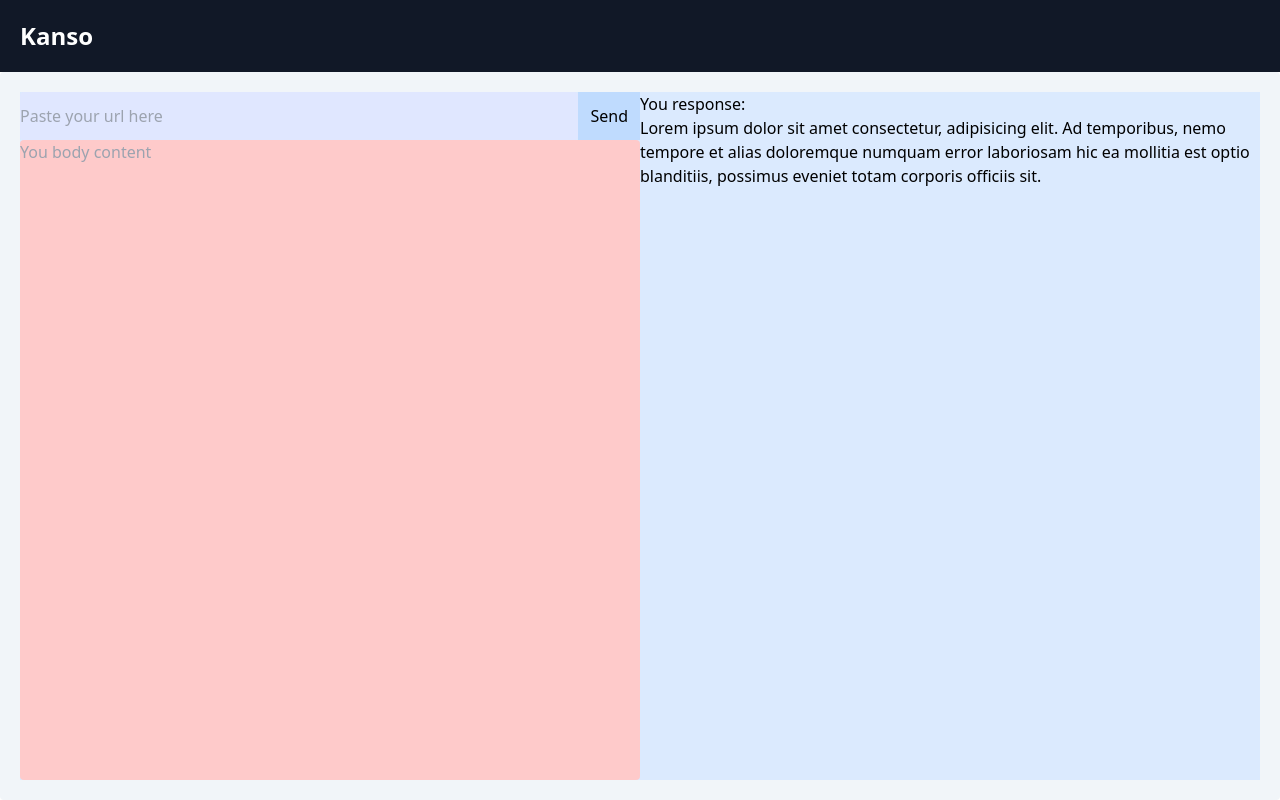
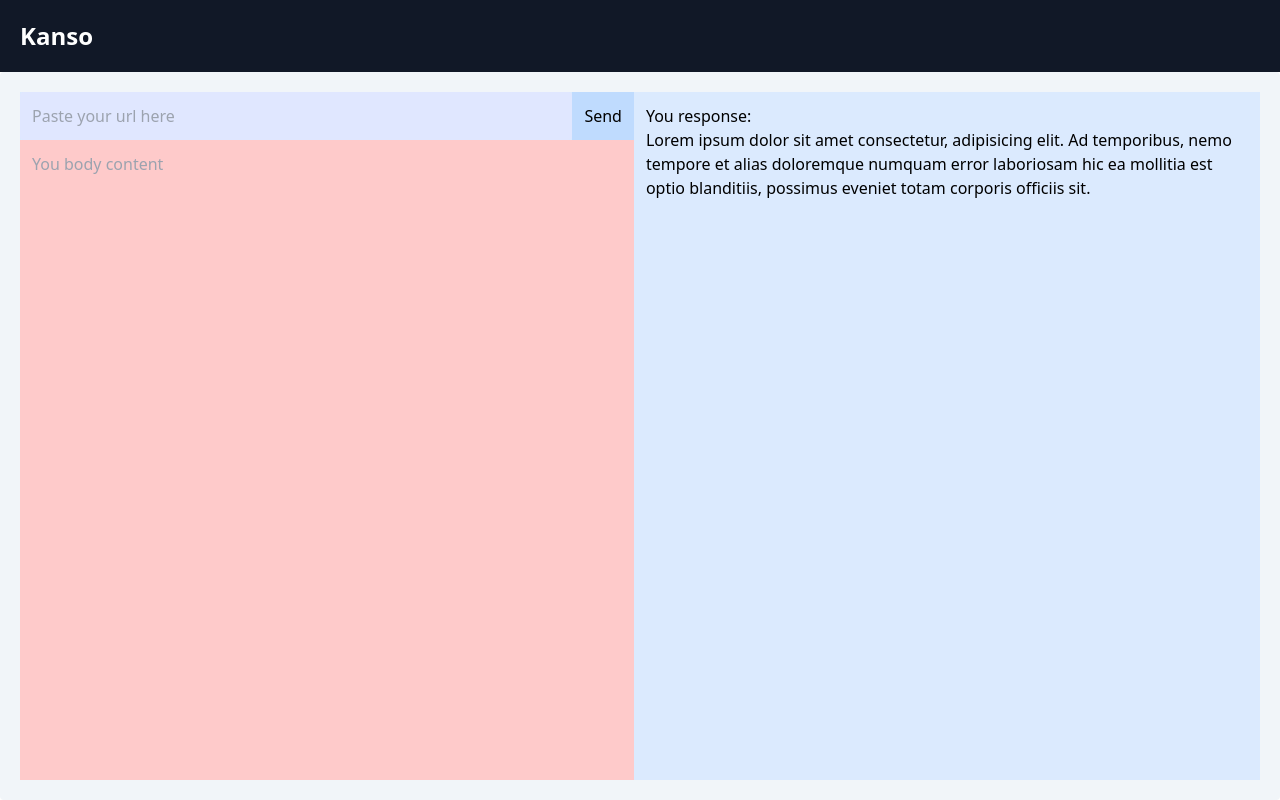
Before and after one commit to flakevine/kanso, a React (Vite) app: page / in a window 1280 px wide. Built offline with nearby package versions, Linux system fonts and the light colour scheme.

Commit message:
Add some padding to request/response panels

```diff
--- a/src/components/RequestPanel.tsx
+++ b/src/components/RequestPanel.tsx
@@ -4,10 +4,10 @@ export default function Form() {
     return (
         <div className='bg-blue-100 flex flex-col w-full h-full'>
             <div className='flex'>
-                <input className='bg-indigo-100 rounded w-full' type="text" value={url} onChange={(event) => setUrl(event.target.value)} placeholder='Paste your url here' />
+                <input className='bg-indigo-100 rounded w-full outline-none p-3' type="text" value={url} onChange={(event) => setUrl(event.target.value)} placeholder='Paste your url here' />
                 <input className='bg-blue-200 p-3' type="button" value="Send" onClick={() => window.alert("Sending message")} />
             </div>
-            <textarea className='bg-red-200 rounded h-full resize-none' placeholder='You body content' />
+            <textarea className='bg-red-200 h-full resize-none outline-none p-3' placeholder='You body content' />
         </div>
     );
 }
--- a/src/components/ResponsePanel.tsx
+++ b/src/components/ResponsePanel.tsx
@@ -2,7 +2,7 @@ import { useState } from 'react'
 export default function Form() {
     const [url, setUrl] = useState("");
     return (
-        <div className='bg-blue-100 flex flex-col w-full h-full overflow-auto'>
+        <div className='bg-blue-100 flex flex-col w-full h-full overflow-auto p-3'>
             <p>You response:</p>
             <p>Lorem ipsum dolor sit amet consectetur, adipisicing elit. Ad temporibus, nemo tempore et alias doloremque numquam error laboriosam hic ea mollitia est optio blanditiis, possimus eveniet totam corporis officiis sit.</p>
         </div>
```
